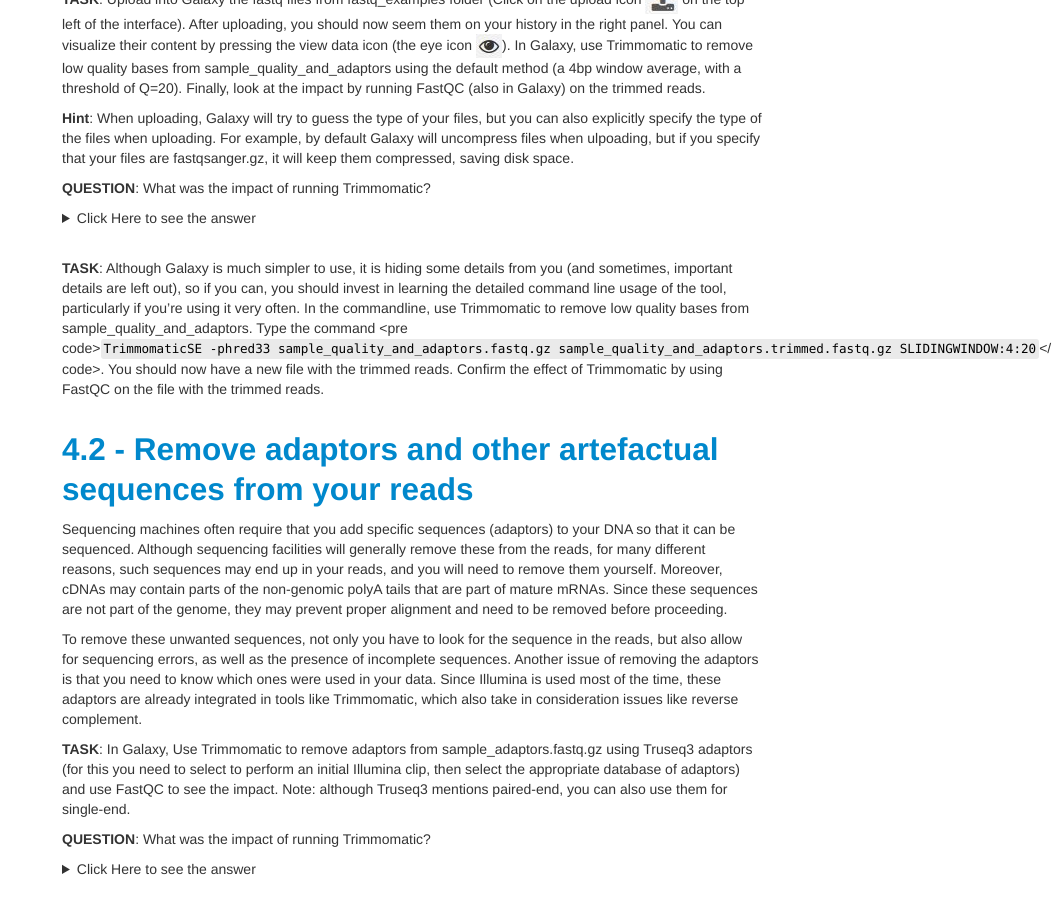
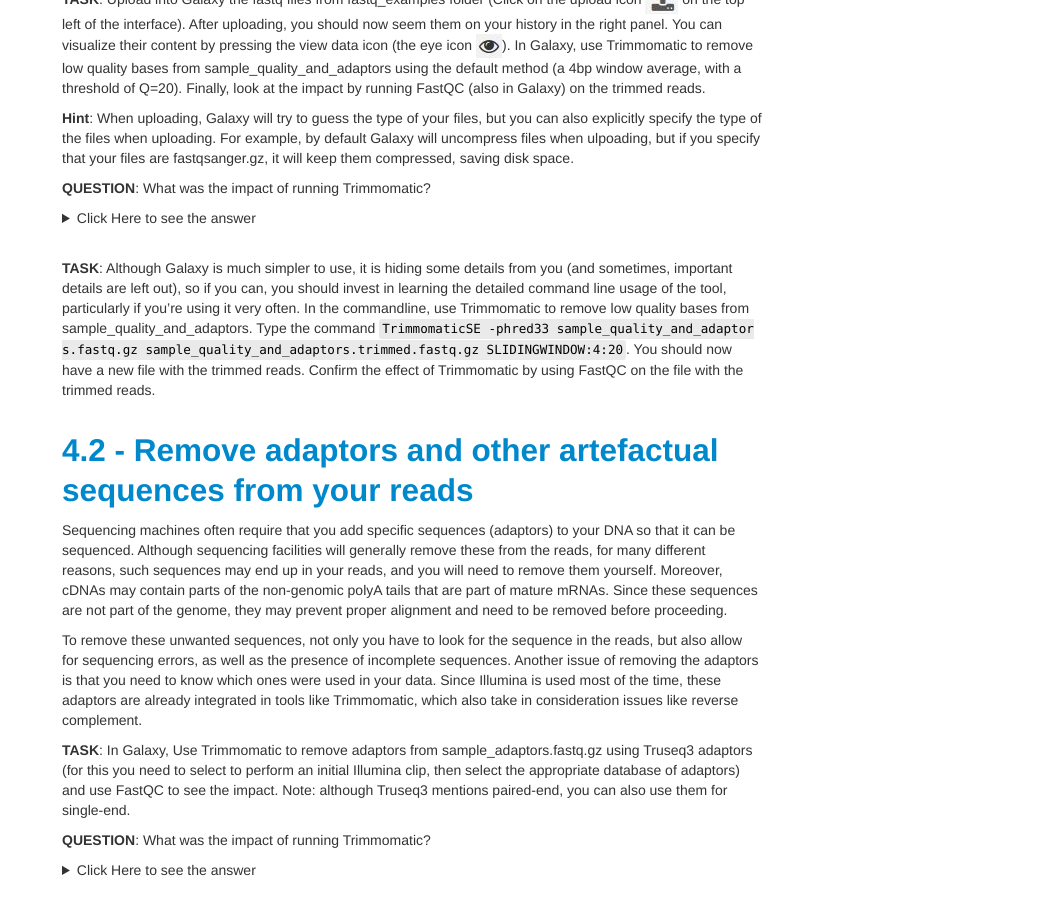
Before and after one commit to GTPB/ADER19F, a Jekyll site: the page built from pages/L04.md, in a window 1280 px wide and 900 px high, scrolled down 1116 px. Shown: the whole window, without its empty margins (228-1280 px from the left). Built offline with Jekyll 4.4.1, drawn with Linux system fonts in a browser that asks for light colours.

Commit message:
Update L04.md

```diff
--- a/pages/L04.md
+++ b/pages/L04.md
@@ -54,7 +54,7 @@
 </p></details>
 <br/>
 
-**TASK**: Although Galaxy is much simpler to use, it is hiding some details from you (and sometimes, important details are left out), so if you can, you should invest in learning the detailed command line usage of the tool, particularly if you're using it very often. In the commandline, use Trimmomatic to remove low quality bases from sample_quality_and_adaptors. Type the command <pre code><code style="background-color:#eaeaea; padding:2px 3px 3px">TrimmomaticSE -phred33 sample_quality_and_adaptors.fastq.gz sample_quality_and_adaptors.trimmed.fastq.gz SLIDINGWINDOW:4:20</code></pre code>. You should now have a new file with the trimmed reads. Confirm the effect of Trimmomatic by using FastQC on the file with the trimmed reads.
+**TASK**: Although Galaxy is much simpler to use, it is hiding some details from you (and sometimes, important details are left out), so if you can, you should invest in learning the detailed command line usage of the tool, particularly if you're using it very often. In the commandline, use Trimmomatic to remove low quality bases from sample_quality_and_adaptors. Type the command <code style="background-color:#eaeaea; padding:2px 3px 3px;line-height:20px;word-break:break-all;word-wrap:break-word;white-space:pre;white-space:pre-wrap">TrimmomaticSE -phred33 sample_quality_and_adaptors.fastq.gz sample_quality_and_adaptors.trimmed.fastq.gz SLIDINGWINDOW:4:20</code>. You should now have a new file with the trimmed reads. Confirm the effect of Trimmomatic by using FastQC on the file with the trimmed reads.
 <br/>
 <br/>
 
```
